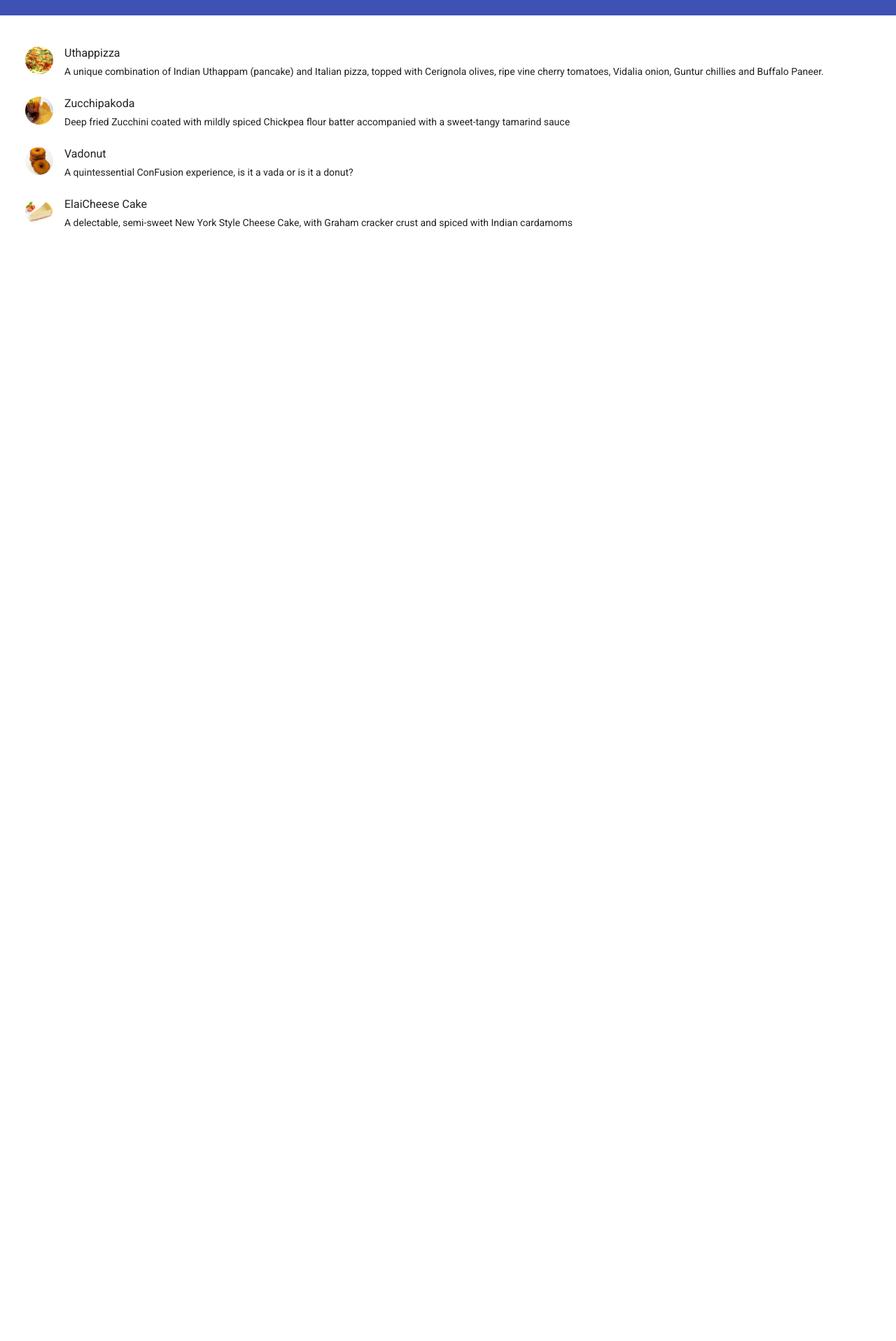
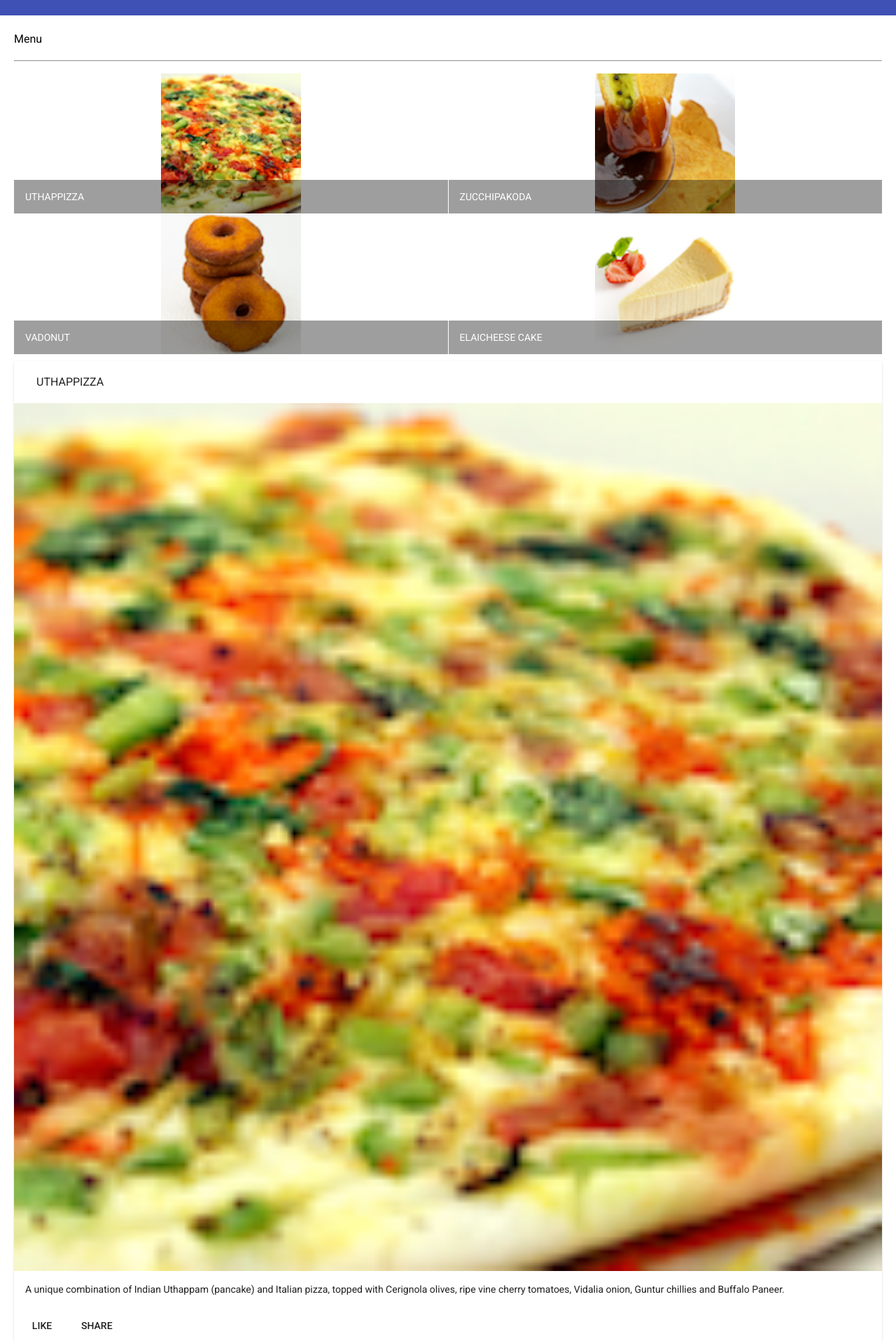
Before and after one commit to ilyas-homedev/ang-conFusion, an Angular app: page / in a window 1280 px wide. Shown: the part 42-1958 px from the top of the page at 70% size. Before the commit the page ends 800 px from the top, so only its background shows below. Built offline with nearby package versions, Linux system fonts and the light colour scheme.

Commit message:
Components Part 2

```diff
--- a/src/app/app.module.ts
+++ b/src/app/app.module.ts
@@ -5,6 +5,9 @@
 import { BrowserAnimationsModule } from '@angular/platform-browser/animations';
 import { MatToolbarModule } from '@angular/material/toolbar';
 import { MatListModule } from '@angular/material/list';
+import { MatGridListModule } from '@angular/material/grid-list';
+import { MatCardModule } from '@angular/material/card';
+import { MatButtonModule } from '@angular/material/button';
 import { FlexLayoutModule } from '@angular/flex-layout';
 
 import 'hammerjs';
@@ -20,6 +23,9 @@
     BrowserAnimationsModule,
     MatToolbarModule,
     MatListModule,
+    MatGridListModule,
+    MatCardModule,
+    MatButtonModule,
     FlexLayoutModule
   ],
   providers: [],
--- a/src/app/menu/menu.component.html
+++ b/src/app/menu/menu.component.html
@@ -1,13 +1,42 @@
 <div class="container"
     fxLayout="column"
     fxLayoutGap="10px">
-    <mat-list fxFlex>
-        <mat-list-item *ngFor="let dish of dishes">
-            <img matListAvatar src="{{dish.image}}" alt="{{dish.name}}">
-            <h1 matLine> {{ dish.name }} </h1>
-            <p matLine>
-                <span> {{ dish.description }} </span>
-            </p>
-        </mat-list-item>
-    </mat-list>
+
+    <div fxFlwx>
+        <div>
+            <h3>Menu</h3>
+            <hr>
+        </div>
+    </div>
+
+    <div fxFlex>
+        <mat-grid-list cols="2" rowHeight="200px">
+            <mat-grid-tile *ngFor="let dish of dishes">
+                <img height="200px" src="{{dish.image}}" alt="{{dish.name}}">
+                <mat-grid-tile-footer>
+                    <h1 matLine> {{ dish.name | uppercase }} </h1>
+                </mat-grid-tile-footer>
+            </mat-grid-tile>
+        </mat-grid-list>
+    </div>
+
+    <div fxFlex *ngIf="selectedDish">
+        <mat-card>
+            <mat-card-header>
+                <mat-card-title>
+                    <h3>
+                        {{selectedDish.name | uppercase}}
+                    </h3>
+                </mat-card-title>
+            </mat-card-header>
+            <img mat-card-image src="{{selectedDish.image}}" alt="{{selectedDish.name}}">
+            <mat-card-content>
+                <p> {{selectedDish.description}} </p>
+            </mat-card-content>
+            <mat-card-actions>
+                <button mat-button>LIKE</button>
+                <button mat-button>SHARE</button>
+            </mat-card-actions>
+        </mat-card>
+    </div>
 </div>
--- a/src/app/menu/menu.component.ts
+++ b/src/app/menu/menu.component.ts
@@ -1,14 +1,7 @@
 import { Component, OnInit } from '@angular/core';
 import { Dish } from '../shared/dish';
 
-@Component({
-  selector: 'app-menu',
-  templateUrl: './menu.component.html',
-  styleUrls: ['./menu.component.scss']
-})
-export class MenuComponent implements OnInit {
-
-  dishes: Dish[] = [
+const DISHES: Dish[] = [
   {
     id: '0',
     name: 'Uthappizza',
@@ -51,6 +44,16 @@
     description: 'A delectable, semi-sweet New York Style Cheese Cake, with Graham cracker crust and spiced with Indian cardamoms'
   }
 ]
+@Component({
+  selector: 'app-menu',
+  templateUrl: './menu.component.html',
+  styleUrls: ['./menu.component.scss']
+})
+export class MenuComponent implements OnInit {
+
+  dishes = DISHES;
+
+  selectedDish: Dish = DISHES[0];
   constructor() { }
 
   ngOnInit(): void {
```
Lines whose indentation alone changed are shown as unchanged.
